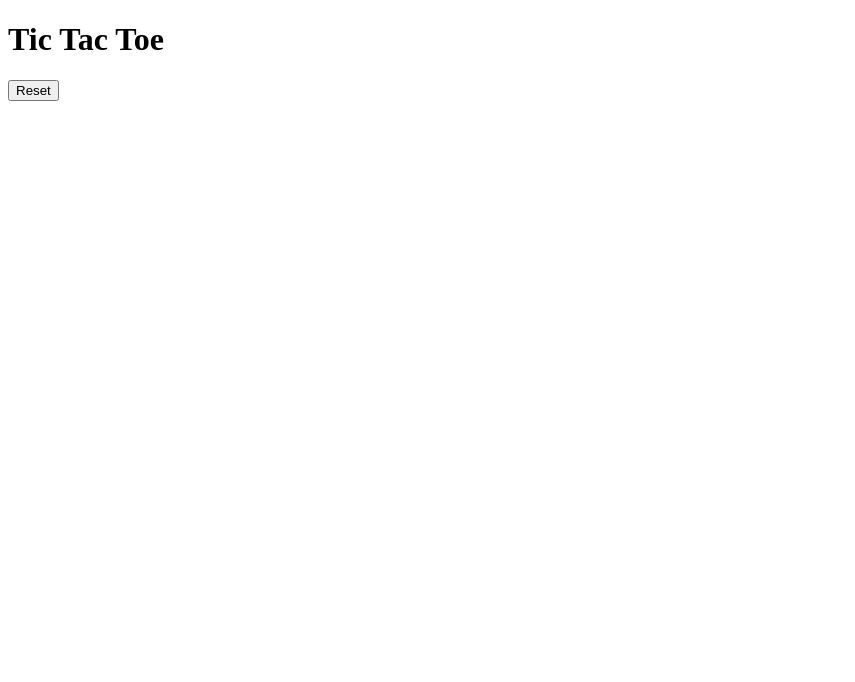
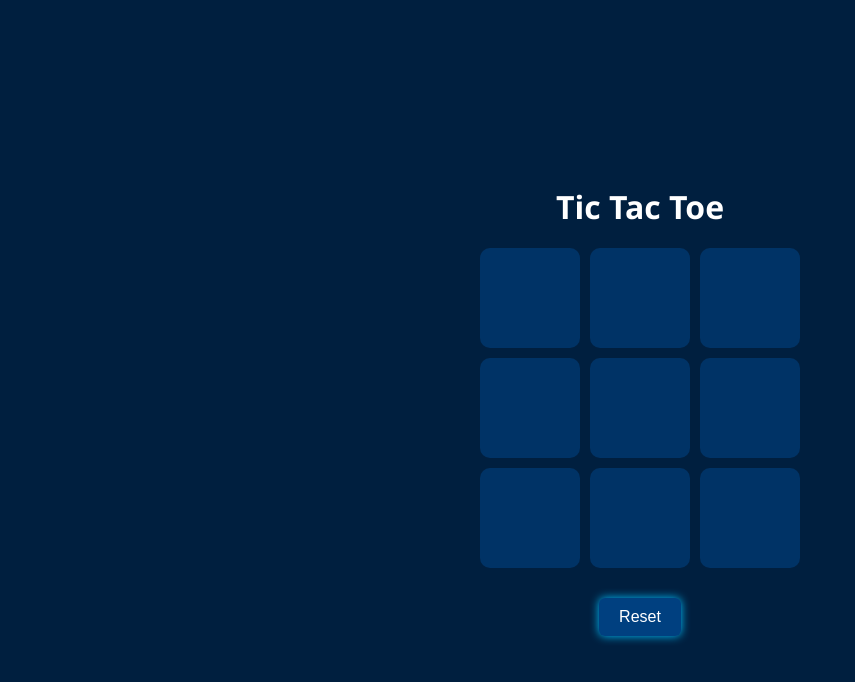
Before and after one commit to Priyanshsu/Tic-Tac-Toe, a plain HTML site: page index.html in a window 1280 px wide. Shown: the whole page, without its empty margins (0-855 px from the left). Drawn offline with Linux system fonts and the light colour scheme.

Commit message:
Update index.html

```diff
--- a/index.html
+++ b/index.html
@@ -4,7 +4,7 @@
   <meta charset="UTF-8" />
   <meta name="viewport" content="width=device-width, initial-scale=1.0"/>
   <title>Tic Tac Toe</title>
-  <link rel="stylesheet" href="style.css" />
+  <link rel="stylesheet" href="tictactoe.css" />
 </head>
 <body>
   <h1>Tic Tac Toe</h1>
```
